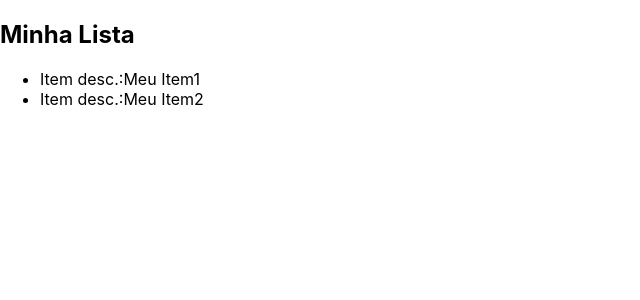
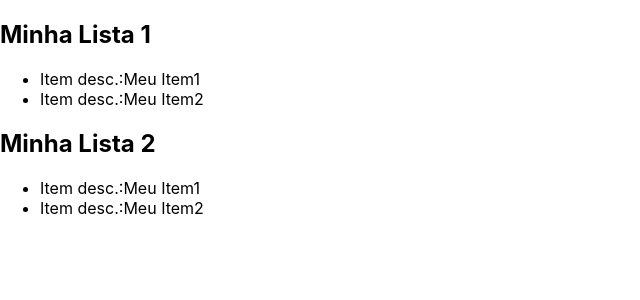
Before and after one commit to leocassiosilva/django-com-react-js, a React (Create React App) app in the folder frontend/: page / in a window 1280 px wide. Shown: the top 300 px of the page, without its empty margins (0-640 px from the left). Built offline with nearby package versions, Linux system fonts and the light colour scheme.

Commit message:
component userList

```diff
--- a/frontend/src/components/ListComponent.js
+++ b/frontend/src/components/ListComponent.js
@@ -1,10 +1,10 @@
 import React from 'react';
 import ItemComponent from './ItemComponent';
 
-export  default function ListComponent(){
+export  default function ListComponent(props){
     return (
        <div>
-            <h2>Minha Lista</h2>
+            <h2>{props.listName}</h2>
             <ul>
                 <ItemComponent name={'Meu Item1'}/>
                 <ItemComponent name={'Meu Item2'}/>
--- /dev/null
+++ b/frontend/src/components/UserLists.js
@@ -0,0 +1,11 @@
+import React from 'react';
+import ListComponent from './ListComponent';
+
+export  default function UserLists(){
+    return (
+        <div>
+            <ListComponent listName={'Minha Lista 1'} />
+            <ListComponent listName={'Minha Lista 2'} />
+        </div>
+    )
+}
--- a/frontend/src/index.js
+++ b/frontend/src/index.js
@@ -3,12 +3,12 @@ import ReactDOM from 'react-dom';
 import './index.css';
 /*import App from './App';*/
 import reportWebVitals from './reportWebVitals';
-import ListComponent from './components/ListComponent';
+import UserLists from './components/UserLists';
 
 ReactDOM.render(
   <React.StrictMode>
     {/*<App />*/}
-    <ListComponent />
+    <UserLists />
   </React.StrictMode>,
   document.getElementById('root')
 );
```
